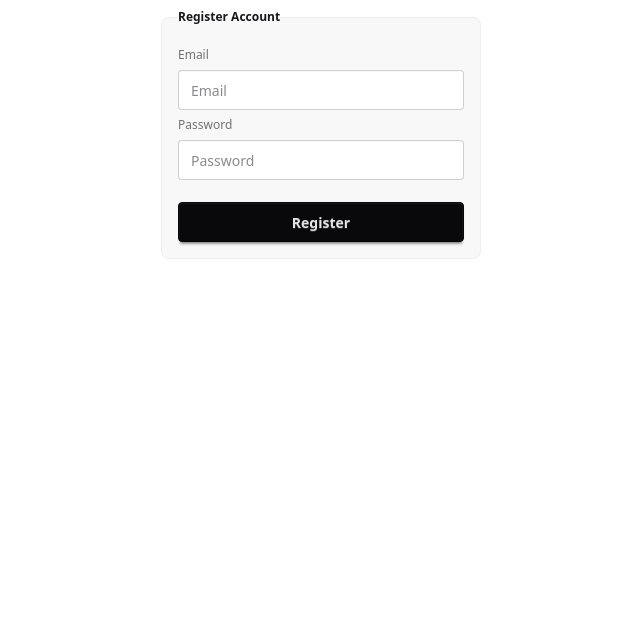
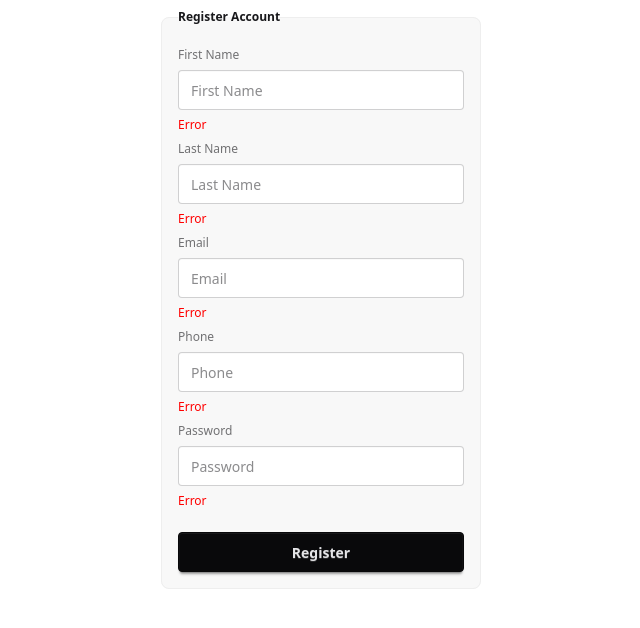
Before and after one commit to Pingitzergggg/Receiptr, a React (Vite) app: page /register in a window 1280 px wide. Shown: the top 628 px of the page, without its empty margins (319-959 px from the left). Built offline with nearby package versions, Linux system fonts and the light colour scheme.

Commit message:
Register + Login 1

```diff
--- a/src/auth/Register.tsx
+++ b/src/auth/Register.tsx
@@ -1,16 +1,31 @@
 import '../tailwind.css'
 import '../style.scss'
+import { nameValidator, mailValidator, phoneValidator, passwordValidator } from './stringValidator';
 
 function Register() : any {
     return (
         <fieldset className="fieldset bg-base-200 border-base-300 rounded-box w-xs border p-4">
             <legend className="fieldset-legend">Register Account</legend>
 
+            <label className="label">First Name</label>
+            <input id="firstName" type="text" className="input" placeholder="First Name" />
+            <span className='error'>Error</span>
+
+            <label className="label">Last Name</label>
+            <input id='lastName' type="text" className="input" placeholder="Last Name" />
+            <span className='error'>Error</span>
+
             <label className="label">Email</label>
-            <input type="email" className="input" placeholder="Email" />
+            <input id='email' type="email" className="input" placeholder="Email" />
+            <span className='error'>Error</span>
+
+            <label className="label">Phone</label>
+            <input id='tel' type="tel" className="input" placeholder="Phone" />
+            <span className='error'>Error</span>
 
             <label className="label">Password</label>
-            <input type="password" className="input" placeholder="Password" />
+            <input id='password' type="password" className="input" placeholder="Password" />
+            <span className='error'>Error</span>
 
             <button className="btn btn-neutral mt-4">Register</button>
         </fieldset>
--- a/src/auth/stringValidator.ts
+++ b/src/auth/stringValidator.ts
@@ -15,11 +15,6 @@ function countChars(input : string, char : string) : number {
     return countChar;
 }
 
-function stringNormalize(input : string) : string {
-    const getNFD : string = input.normalize('NFD');
-    return getNFD.replace(/[\u0300-\u036f]/g, '');
-}
-
 function checkInjection(input : string) : boolean {
     if (input.includes(' ') || input.includes(';')) {
         throw 'Field cannot contain \' \' and \';\' characters!';
@@ -28,7 +23,12 @@ function checkInjection(input : string) : boolean {
     }
 }
 
-function mailValidator(input : string) : boolean {
+export function stringNormalize(input : string) : string {
+    const getNFD : string = input.normalize('NFD');
+    return getNFD.replace(/[\u0300-\u036f]/g, '');
+}
+
+export function mailValidator(input : string) : boolean {
     if (checkInjection(input)) {
         if (input.length != 0 && input.length <=45) {
             const counter : number = countChars(input, '@');
@@ -51,7 +51,7 @@ function mailValidator(input : string) : boolean {
 }
 
 //48-57
-function phoneValidator(input : string) : boolean {
+export function phoneValidator(input : string) : boolean {
     if (checkInjection(input)) {
         if (4 < input.length && input.length < 16) {
             const digits : string[] = input.split('');
@@ -72,7 +72,7 @@ function phoneValidator(input : string) : boolean {
 }
 
 //65-90 | 97-122
-function nameValidator(input : string) : boolean {
+export function nameValidator(input : string) : boolean {
     if (checkInjection(input)) {
         if (input.length <= 45 && input.length >= 2) {
             const chars : string[] = input.split('');
@@ -93,7 +93,7 @@ function nameValidator(input : string) : boolean {
 }
 
 //32-64, 91-96, 123-126 special chars
-function passwordValidator(input : string) : boolean {
+export function passwordValidator(input : string) : boolean {
     let hasSpecialKey : boolean = false;
     if (checkInjection(input)) {
         if (input.length >= 15 && input.length <=50) {
```
